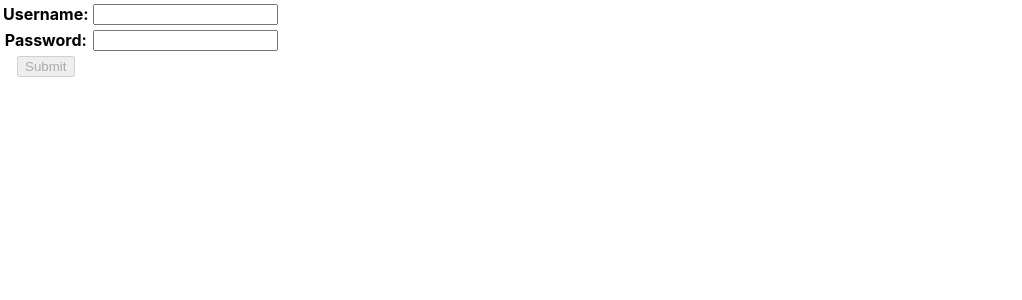
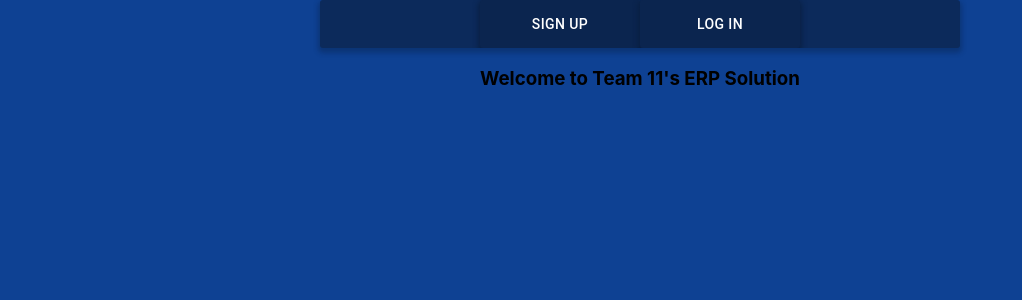
Before and after one commit to Solunra/SOEN390-team11, a React (Create React App) app in the folder react/: page / in a window 1280 px wide. Shown: the top 300 px of the page, without its empty margins (0-1022 px from the left). Built offline with nearby package versions, Linux system fonts and the light colour scheme.

Commit message:
Added Minor Styling

```diff
--- a/react/package.json
+++ b/react/package.json
@@ -3,6 +3,7 @@
   "version": "0.1.0",
   "private": true,
   "dependencies": {
+    "@material-ui/core": "^4.11.2",
     "@testing-library/jest-dom": "^5.11.4",
     "@testing-library/react": "^11.1.0",
     "@testing-library/user-event": "^12.1.10",
--- a/react/src/App.js
+++ b/react/src/App.js
@@ -1,10 +1,9 @@
-import SignupComponent from './components/Signup'
-import LoginComponent from './components/Login'
+import SignupLoginParentComponent from './components/SignupLoginParent';
 
 function App() {
   return (
-    <div >
-      <LoginComponent />
+    <div>
+      <SignupLoginParentComponent />
     </div>
   );
 }
--- /dev/null
+++ b/react/src/components/Home/index.js
@@ -0,0 +1,9 @@
+const HomeComponent = () => {
+    return (
+        <div>
+            <h3>Welcome to Team 11's ERP Solution</h3>
+        </div>
+    );
+}
+
+export default HomeComponent;
--- a/react/src/components/Login/index.js
+++ b/react/src/components/Login/index.js
@@ -1,6 +1,7 @@
 import { useState } from 'react';
 import request from 'superagent';
 import BuildPath from '../RequestBuilder'
+import './style.css'
 
 const LoginComponent = () => {
     const [username, setUsername] = useState('');
--- /dev/null
+++ b/react/src/components/Login/style.css
@@ -0,0 +1,25 @@
+label {
+    color: white;
+}
+
+table {
+    padding-top: 5px;
+    padding-bottom: 5px;
+}
+
+th {
+    width: 200px;
+    padding-top: 5px;
+    padding-bottom: 5px;
+}
+
+button {
+    margin-top: 20px;
+    left: 50%;
+    position: absolute;
+    padding: 5px 20px;
+    -ms-transform: translate(-50%, -50%);
+    transform: translate(-50%, -50%);
+    background-color: #0B254F;
+    color: white;
+}
--- a/react/src/components/Signup/index.js
+++ b/react/src/components/Signup/index.js
@@ -1,6 +1,7 @@
-import { useState } from 'react';
-import request from 'superagent';
+import { useState } from 'react'
+import request from 'superagent'
 import BuildPath from '../RequestBuilder'
+import './style.css'
 
 const SignupComponent = () => {
     const [username, setUsername] = useState('');
@@ -90,7 +91,7 @@ const SignupComponent = () => {
                 <tr>
                     <th>
                         <label>
-                            Password:
+                            Password Verification:
                         </label>
                     </th>
                     <th>
@@ -100,13 +101,9 @@ const SignupComponent = () => {
                         />
                     </th>
                 </tr>
-                <tr>
-                    <th>
-                        <button type="submit" disabled={isDisabled()}>Submit</button>
-                    </th>
-                </tr>
                 </tbody>
             </table>
+            <button type="submit" disabled={isDisabled()}>Submit</button>
         </form>
     </div>
     );
--- /dev/null
+++ b/react/src/components/Signup/style.css
@@ -0,0 +1,25 @@
+label {
+    color: white;
+}
+
+table {
+    padding-top: 5px;
+    padding-bottom: 5px;
+}
+
+th {
+    width: 200px;
+    padding-top: 5px;
+    padding-bottom: 5px;
+}
+
+button {
+    margin-top: 20px;
+    left: 50%;
+    position: absolute;
+    padding: 5px 20px;
+    -ms-transform: translate(-50%, -50%);
+    transform: translate(-50%, -50%);
+    background-color: #0B254F;
+    color: white;
+}
--- /dev/null
+++ b/react/src/components/SignupLoginParent/index.js
@@ -0,0 +1,55 @@
+import {Link, Route, HashRouter} from 'react-router-dom';
+import {Tabs, Tab} from '@material-ui/core';
+import { makeStyles } from '@material-ui/core/styles';
+import SignupComponent from '../Signup';
+import LoginComponent from '../Login';
+import HomeComponent from '../Home'
+import './style.css';
+
+const SignupLoginParentComponent = () => {
+    const useStyles = makeStyles({
+        root: {
+          flexGrow: 1,
+          maxWidth:'auto',
+          background: "#0C2A5B",
+          borderRadius: 3,
+          boxShadow: '0 3px 5px 2px rgba(8, 24, 50, .3)',
+          direction: 'column',
+          alignItems: 'center',
+          justify: 'center',
+        },
+
+        tab: {
+          color: "white",
+          background: "#0B254F",
+          boxShadow: '0 3px 5px 2px rgba(9, 30, 64, .8)',
+          borderRadius: 3,
+        }
+      });
+
+    const classes = useStyles();
+
+    return (
+        <div className="content">
+            <HashRouter>
+                <Tabs
+                    indicatorColor="secondary"
+                    textColor="primary"
+                    variant="standard"
+                    centered
+                    className = {classes.root}
+                >
+                    <Tab className = {classes.tab} label = "Sign Up" component={Link} to={"/signup"}/>
+                    <Tab className = {classes.tab} label = "Log In" component={Link} to={"/login"}/>
+                </Tabs>
+                <div className="content">
+                    <Route exact path = "/" component = {HomeComponent}/>
+                    <Route path = "/signup" component = {SignupComponent}/>
+                    <Route path = "/login" component = {LoginComponent}/>
+                </div>
+            </HashRouter>
+        </div>
+    );
+}
+
+export default SignupLoginParentComponent;
--- /dev/null
+++ b/react/src/components/SignupLoginParent/style.css
@@ -0,0 +1,9 @@
+body {
+    background-color:#0E4193;
+}
+
+div.content {
+    margin: auto;
+    width: 50%;
+    height: 50%;
+}
```
Also changed, not shown: 1 other file (tests, documents, lock files or other folders).
